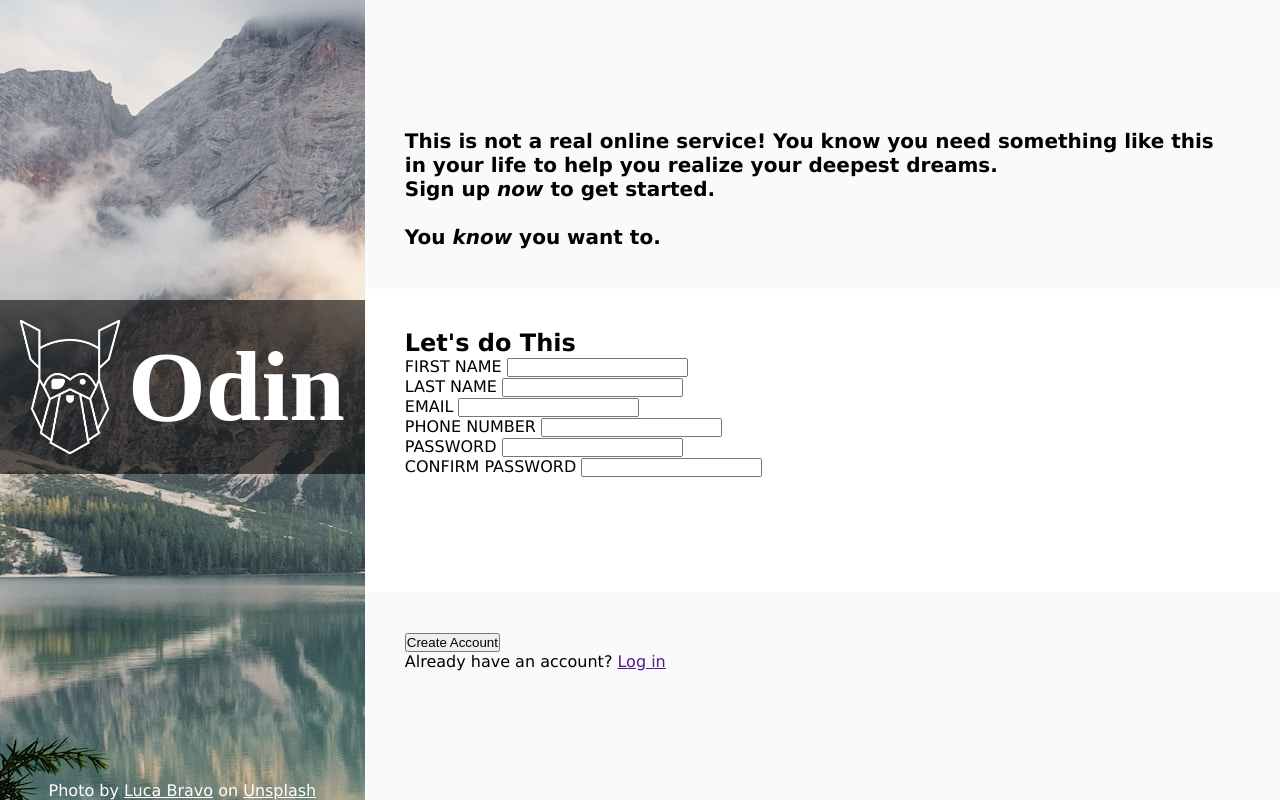
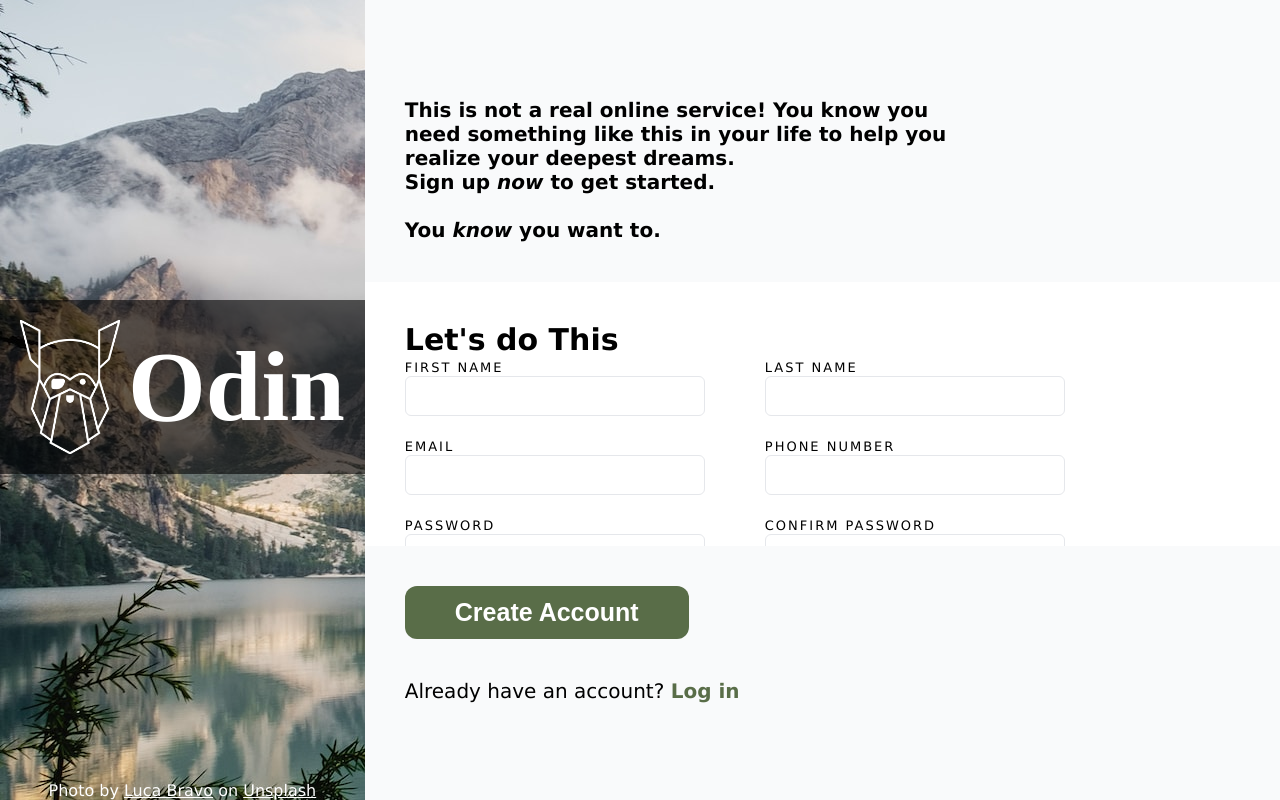
Before and after one commit to crackowski/sign-up-form, a plain HTML site: page index.html in a window 1280 px wide. Drawn offline with Linux system fonts and the light colour scheme; a web font is replaced by a local one.

Commit message:
Complete

```diff
--- a/index.html
+++ b/index.html
@@ -33,6 +33,7 @@
             </div>
             <div class="form-container">
                 <h2>Let's do This</h2>
+                <div class="input-container">
                     <div>
                         <label for="first-name">FIRST NAME</label>
                         <input type="text" name="first-name" id="first-name">
@@ -58,6 +59,7 @@
                         <input type="password" name="confirm-password" id="confirm-password">
                     </div>
                                 </div>
+                </div>
             <div class="last">
                 <button>Create Account</button>
                 <p>Already have an account? <a href="">Log in</a></p>
--- a/style.css
+++ b/style.css
@@ -13,7 +13,7 @@
 }
 body {
     background: url(images/background.jpg);
-    background-position: 50% 70%;
+    background-position: 0% 70%;
     background-repeat: no-repeat;
     height: 100vh;
 }
@@ -72,9 +72,13 @@ main {
 
 .form-container {
     width: 100%;
-    flex-grow: 1;
+    height: 33vh;
     background-color: white;
     padding: 40px;
+    display: flex;
+    flex-direction: column;
+    justify-content: space-between;
+    /* box-shadow: 10px 5px 5px red; */
 }
 .last,
 .para-container {
@@ -90,3 +94,56 @@ main {
     display: flex;
     align-items: flex-end;
 }
+.para-container p {
+    width: 70%;
+}
+.input-container {
+    width: 700px;
+    display: flex;
+    flex-wrap: wrap;
+    gap: 20px;
+}
+.input-container div {
+    flex-basis: 100px;
+}
+input {
+    width: 300px;
+    height: 40px;
+    outline: none;
+    border: 1px solid #E5E7EB;
+    margin-right: 40px;
+    border-radius: 6px;
+    font-size: 18px;
+    padding-left: 10px;
+}
+input:focus {
+    border: 1px solid blue;
+}
+input:invalid {
+    border: 1px solid red;
+}
+label {
+    font-size: 13px;
+    letter-spacing: 2px;
+}
+h2 {
+    font-size: 30px;
+}
+.last button {
+    font-size: 25px;
+    padding: 12px 50px;
+    border-radius: 12px;
+    border: none;
+    font-weight: 700;
+    background-color: #596D48;
+    color: white;
+}
+.last p {
+    margin-top: 40px;
+    font-size: 20px;
+}
+.last a {
+    color: #596D48;
+    font-weight: 700;
+    text-decoration: none;
+}
```
Lines whose indentation alone changed are shown as unchanged.
